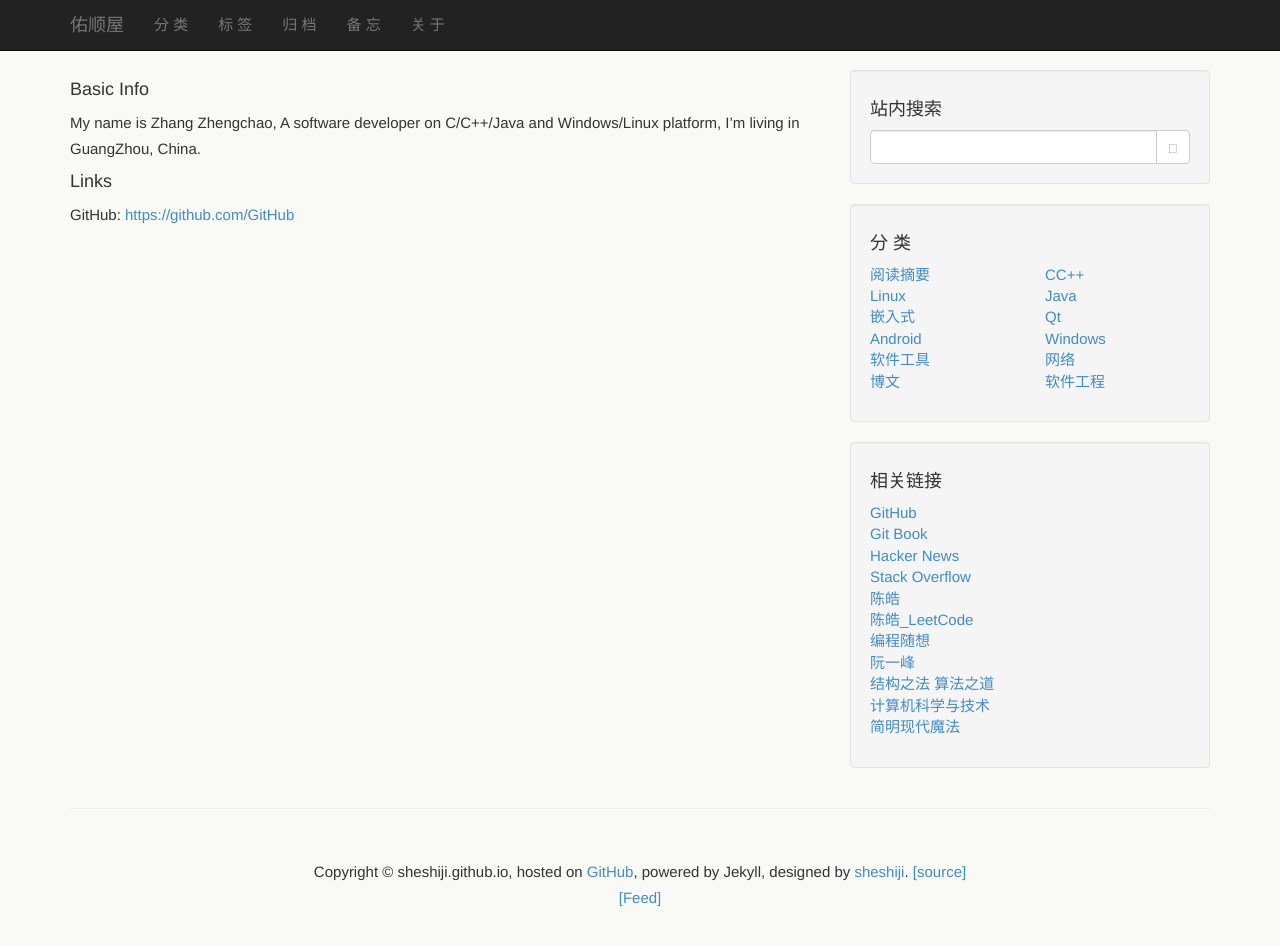
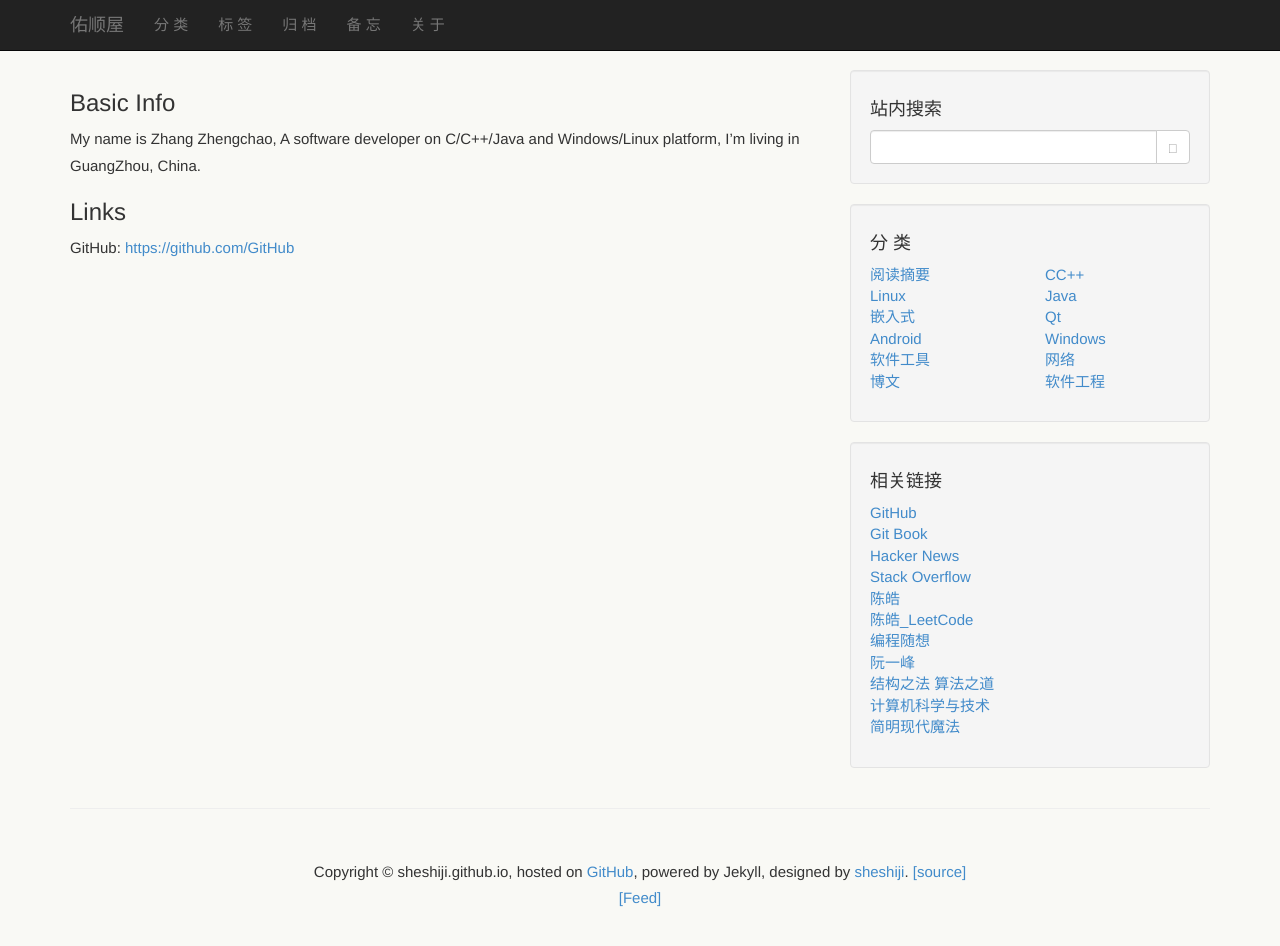
Before and after one commit to sheshiji/sheshiji.github.io, a Jekyll site: the page built from about.md, in a window 1280 px wide and 971 px high. Shown: the top 946 px of the window. Built offline with Jekyll 4.4.1, drawn with Linux system fonts in a browser that asks for light colours; Markdown is read by kramdown in place of the engine named in the settings; comment, search, counter and statistics services are not loaded.

Commit message:
update index

```diff
--- a/about.md
+++ b/about.md
@@ -2,8 +2,8 @@
 layout: default
 title: "关于：About"
 ---
-####Basic Info
+###Basic Info
 My name is Zhang Zhengchao, A software developer on C/C++/Java and Windows/Linux platform, I'm living in GuangZhou, China.
 
-####Links
+###Links
 GitHub: <https://github.com/{{ site.github }}>
```
